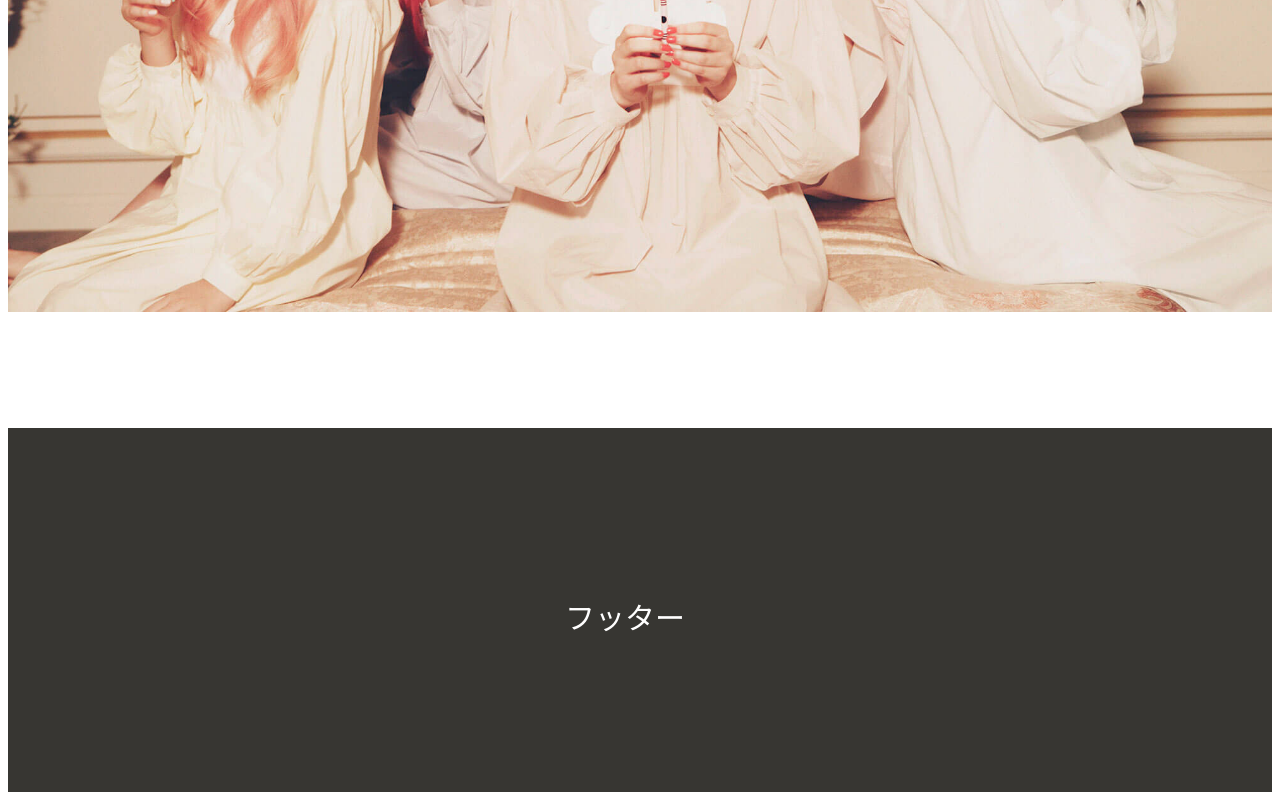
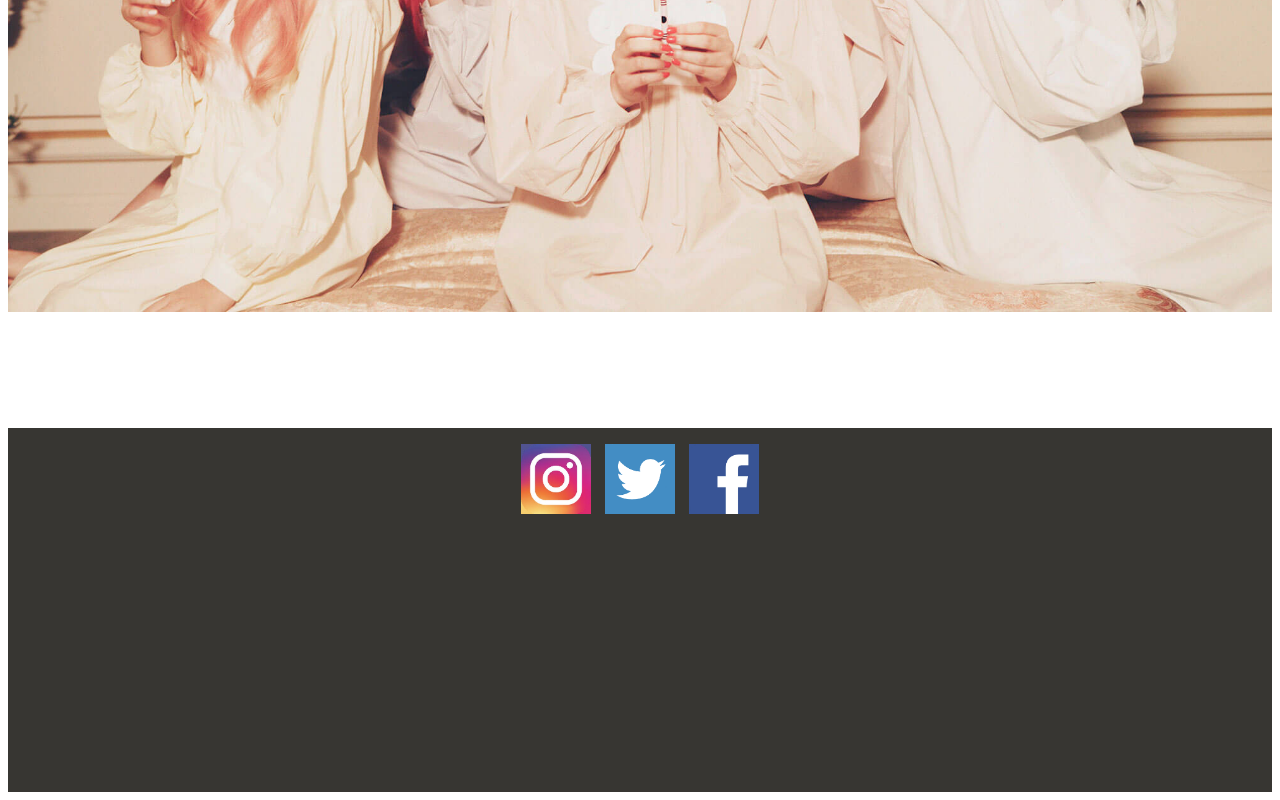
Before and after one commit to YoshikiShiota/Red-VELVET, a plain HTML site: page redvelvet/index.html in a window 1280 px wide. Shown: the part 632-1432 px from the top of the page. Drawn offline with Linux system fonts and the light colour scheme.

Commit message:
add hooter

```diff
--- a/redvelvet/index.html
+++ b/redvelvet/index.html
@@ -26,7 +26,11 @@
 
 
   <footer class="footer">
-    <h1 class="footer-name">フッター</h1>
+    <div class="icon">
+      <img src="./visual/insta.jpg" width = "70" height="70" class="icon-insta">
+      <img src="./visual/twitter.jpg" width = "70" height="70" class="icon-twi">
+      <img src="./visual/facebook.jpg" width = "70" height="70" class="icon-face">
+    </div>
   </footer>
 
 </body>
--- a/redvelvet/style.css
+++ b/redvelvet/style.css
@@ -66,3 +66,19 @@ h1.footer-name{
   margin: 150px auto;
   width:150px;
 }
+
+img.icon-insta{
+
+}
+
+img.icon-twi{
+  margin-left: 10px;
+}
+
+img.icon-face{
+  margin-left: 10px;
+}
+
+div.icon{
+  text-align: center;
+}
```
Also changed, not shown: redvelvet/visual/facebook.jpg (added), redvelvet/visual/insta.jpg (added), redvelvet/visual/twitter.jpg (added), 1 other file.
